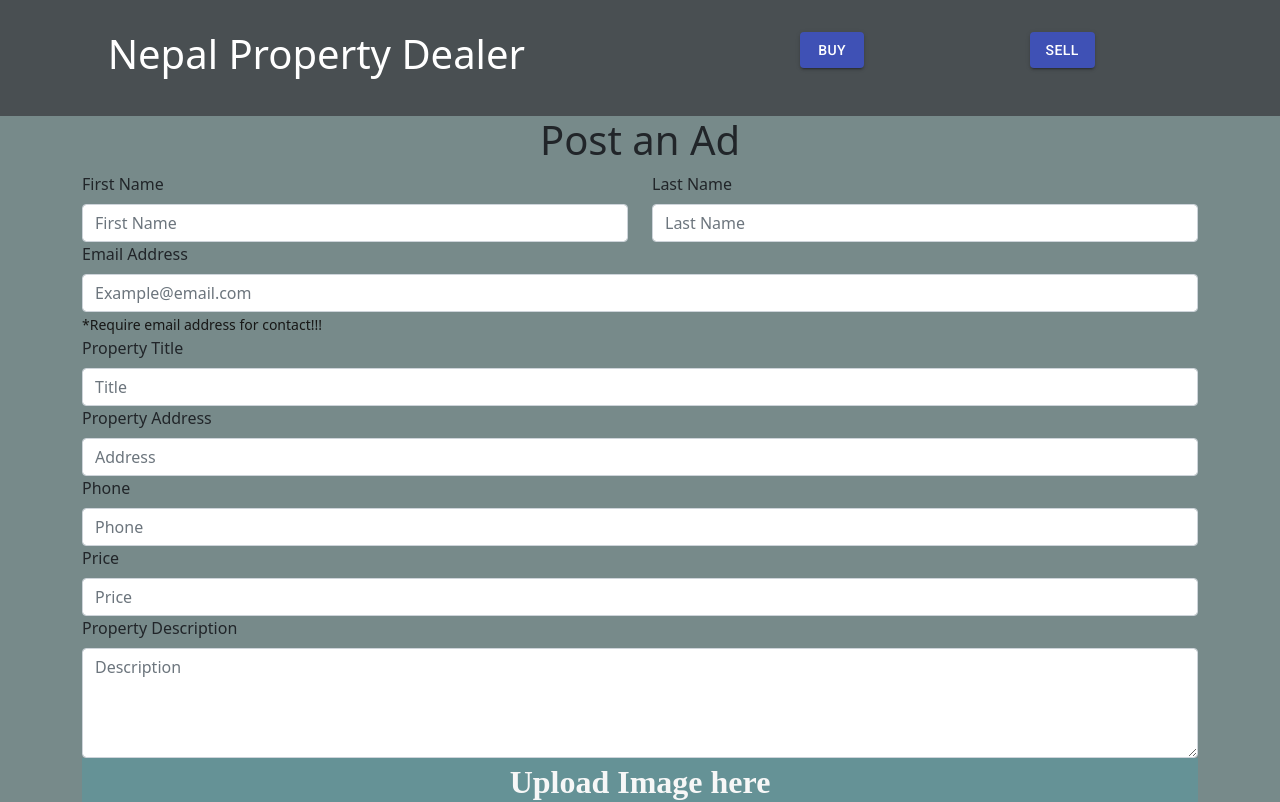
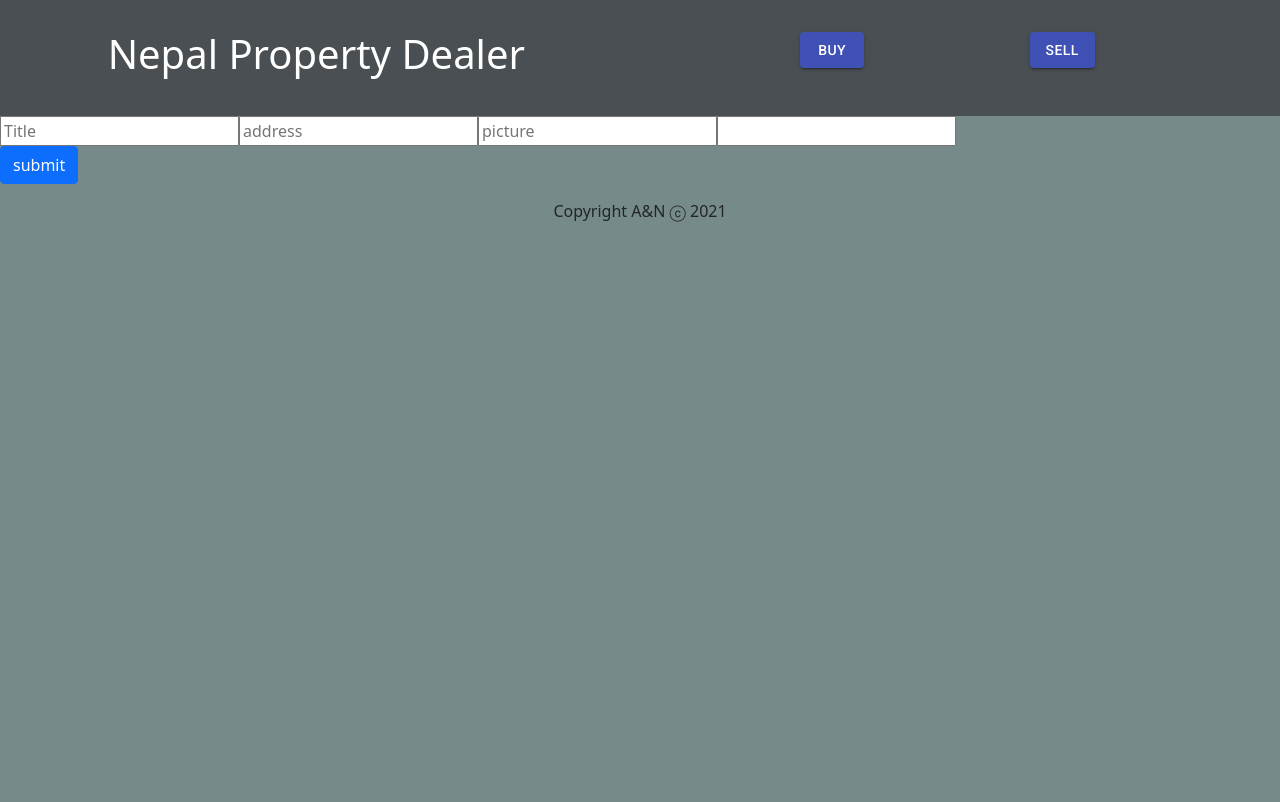
Before and after one commit to nshrestha1989/npd-frontend, a React (Create React App) app: page /sell in a window 1280 px wide. Shown: the top 802 px of the page. Built offline with nearby package versions, Linux system fonts and the light colour scheme.

Commit message:
working on posting form data to database using springboot

```diff
--- a/src/components/App.jsx
+++ b/src/components/App.jsx
@@ -1,16 +1,20 @@
-import React from "react";
+import React, { useEffect, useState } from "react";
 import Nav from "./Nav";
 import Sell from "./Sell";
 import Footer from "./Footer";
 import Home from "./RecentViews";
 import Find from "./Find";
 import Information from "./Information";
+import axios from "axios";
 
 
 import { BrowserRouter as Router, Route } from 'react-router-dom';
 
 
 function App() {
+
+
+
 
   return (
     <Router>
--- a/src/components/Find.jsx
+++ b/src/components/Find.jsx
@@ -5,15 +5,12 @@ import axios from "axios";
 import Property from "./Property";
 
 
-
-
-
 function Find() {
 
         const[property,setProperty]=useState([]);
 
         useEffect (() => {
-            axios.get("/api/property").then(response => {
+            axios.get("/npd/property").then(response => {
                 setProperty(existingProperty => {
                     return response.data;
 
@@ -23,7 +20,12 @@ function Find() {
               }, []);
 
 
+
+
+
+
     const [searchTerm, setSearchTerm ]= useState("");
+
     return (<Container>
         <div>
          <div style={{ textAlign: "center" }}>
--- a/src/components/Sell.jsx
+++ b/src/components/Sell.jsx
@@ -1,117 +1,209 @@
 import React, { useState } from "react";
 import { Form, Button, Container, Row, Col } from "react-bootstrap";
-import "../styles/sell.css"
+import "../styles/sell.css";
+import axios from "axios";
 
-function Sell() {
+function Sell(props) {
 
-    const [selectedFiles, setSelectedFiles] = useState([]);
+    //property post request frontend
+    const [property, setProperty] = useState([]);
 
-    const handleImageChange = (e) => {
-        // console.log(e.target.files[])
-        if (e.target.files) {
-            const filesArray = Array.from(e.target.files).map((file) =>
-                URL.createObjectURL(file)
-            );
+    function addProperty(newProperty) {
 
-            // console.log("filesArray: ", filesArray);
+        axios.post("/npd/property", newProperty).then(response => {
+            setProperty(prevProperty => {
+                return [...prevProperty, newProperty]
+            });
+        });
 
-            setSelectedFiles((prevImages) => prevImages.concat(filesArray));
-            Array.from(e.target.files).map(
-                (file) => URL.revokeObjectURL(file) // avoid memory leak
-            );
-        }
-    };
+    }
 
-    const renderPhotos = (source) => {
-        console.log("source: ", source);
-        return source.map((photo) => {
-            return <img src={photo} alt="" key={photo} />;
+    //crate form functions and state
+
+    const [land, setLand] = useState({
+        id: "",
+        address: "",
+        picture: "",
+        price: " ",
+        title: ""
+
+    });
+
+    function handleChange(event) {
+        const { name, value } = event.target;
+
+        setLand((prevLand) => {
+            return {
+                ...prevLand,
+                [name]: value
+            };
         });
-    };
+    }
+
+    function submitLand(event) {
+        props.onAdd(land);
+        setLand({
+            id: "",
+            address: "",
+            picture: "",
+            price: " ",
+            title: ""
+        });
+        event.preventDefault();
+    }
 
 
-    return (<div className="container-fluid">
-        <div style={{ textAlign: "center" }}>
-            <h1 >Post an Ad </h1>
-        </div>
+    return (
+        <div>
+            <form className="create-property">
 
-        <Container>
-            <Form>
+                <input
+                    name="title"
+                    onChange={handleChange}
+                    value={land.title}
+                    placeholder="Title"
+                />
 
-                <Row>
-                    <Col md>
-                        <Form.Group controlId="formfName">
-                            <Form.Label>First Name</Form.Label>
-                            <Form.Control type="fName" placeholder="First Name" />
-                        </Form.Group>
-                    </Col>
-                    <Col md>
-                        <Form.Group controlId="formLName">
-                            <Form.Label>Last Name</Form.Label>
-                            <Form.Control type="LName" placeholder="Last Name" />
-                        </Form.Group>
-                    </Col>
+                <input
+                    name="address"
+                    onChange={handleChange}
+                    value={land.address}
+                    placeholder="address"
+                />
 
-                </Row>
+                <input
+                    name="picture"
+                    onChange={handleChange}
+                    value={land.picture}
+                    placeholder="picture"
+                />
 
-                <Form.Group controlId="formEmail">
-                    <Form.Label>Email Address</Form.Label>
-                    <Form.Control type="Email" placeholder="Example@email.com" />
-                    <Form.Text style={{color:"#171716"}}>
-                        *Require email address for contact!!!
-        </Form.Text>
-                </Form.Group>
+                <input
+                    name="price"
+                    onChange={handleChange}
+                    value={land.price}
+                    placeholder="price"
+                />
 
-                <Form.Group controlId="formTitle">
-                    <Form.Label>Property Title</Form.Label>
-                    <Form.Control type="Title" placeholder="Title" />
-                </Form.Group>
+            </form>
 
-                <Form.Group controlId="formAddress">
-                    <Form.Label>Property Address</Form.Label>
-                    <Form.Control type="Address" placeholder="Address" />
-                </Form.Group>
+            <Button onClick={submitLand}>
+                submit
+              </Button>
 
 
-                <Form.Group controlId="formPhone">
-                    <Form.Label>Phone</Form.Label>
-                    <Form.Control type="Phone" pattern="[0-9]*" placeholder="Phone" />
-                </Form.Group>
+        </div>
+    );
+}
 
-                <Form.Group controlId="formPrice">
-                    <Form.Label>Price</Form.Label>
-                    <Form.Control type="Price" pattern="[0-9]*" placeholder="Price" />
-                </Form.Group>
+//     const [selectedFiles, setSelectedFiles] = useState([]);
 
-                <Form.Group controlId="formDescription">
-                    <Form.Label>Property Description</Form.Label>
-                    <Form.Control as="textarea" rows={4} placeholder="Description" />
-                </Form.Group>
+//     const handleImageChange = (e) => {
+//         // console.log(e.target.files[])
+//         if (e.target.files) {
+//             const filesArray = Array.from(e.target.files).map((file) =>
+//                 URL.createObjectURL(file)
+//             );
 
-                {/* image section */}
-                <div className="image-section">
-                    <div>
-                        <input type="file" id="file" multiple onChange={handleImageChange} />
+//             // console.log("filesArray: ", filesArray);
 
-                        <div className="heading-image">Upload Image here</div>
-                        <div className="label-holder">
-                            <label htmlFor="file" class="btn btn-primary btn-block mb-4 label">
-                                <i className="material-icons">add_a_photo</i>
-                            </label>
+//             setSelectedFiles((prevImages) => prevImages.concat(filesArray));
+//             Array.from(e.target.files).map(
+//                 (file) => URL.revokeObjectURL(file) // avoid memory leak
+//             );
+//         }
+//     };
 
-                        </div>
-                        <div className="result">{renderPhotos(selectedFiles)}</div>
-                    </div>
-                </div>
-                <Button variant="secondary" type="submit">Submit</Button>
-            </Form>
-        </Container>
+//     const renderPhotos = (source) => {
+//         console.log("source: ", source);
+//         return source.map((photo) => {
+//             return <img src={photo} alt="" key={photo} />;
+//         });
+//     };
 
 
-    </div>
-    );
+//     return (<div className="container-fluid">
+//         <div style={{ textAlign: "center" }}>
+//             <h1 >Post an Ad </h1>
+//         </div>
+
+//         <Container>
+//             <Form>
+
+//                 <Row>
+//                     <Col md>
+//                         <Form.Group controlId="formfName">
+//                             <Form.Label>First Name</Form.Label>
+//                             <Form.Control type="fName" placeholder="First Name" />
+//                         </Form.Group>
+//                     </Col>
+//                     <Col md>
+//                         <Form.Group controlId="formLName">
+//                             <Form.Label>Last Name</Form.Label>
+//                             <Form.Control type="LName" placeholder="Last Name" />
+//                         </Form.Group>
+//                     </Col>
+
+//                 </Row>
+
+//                 <Form.Group controlId="formEmail">
+//                     <Form.Label>Email Address</Form.Label>
+//                     <Form.Control type="Email" placeholder="Example@email.com" />
+//                     <Form.Text style={{color:"#171716"}}>
+//                         *Require email address for contact!!!
+//         </Form.Text>
+//                 </Form.Group>
+
+//                 <Form.Group controlId="formTitle">
+//                     <Form.Label>Property Title</Form.Label>
+//                     <Form.Control type="Title" placeholder="Title" />
+//                 </Form.Group>
+
+//                 <Form.Group controlId="formAddress">
+//                     <Form.Label>Property Address</Form.Label>
+//                     <Form.Control type="Address" placeholder="Address" />
+//                 </Form.Group>
 
 
-}
+//                 <Form.Group controlId="formPhone">
+//                     <Form.Label>Phone</Form.Label>
+//                     <Form.Control type="Phone" pattern="[0-9]*" placeholder="Phone" />
+//                 </Form.Group>
+
+//                 <Form.Group controlId="formPrice">
+//                     <Form.Label>Price</Form.Label>
+//                     <Form.Control type="Price" pattern="[0-9]*" placeholder="Price" />
+//                 </Form.Group>
+
+//                 <Form.Group controlId="formDescription">
+//                     <Form.Label>Property Description</Form.Label>
+//                     <Form.Control as="textarea" rows={4} placeholder="Description" />
+//                 </Form.Group>
+
+//                 {/* image section */}
+//                 <div className="image-section">
+//                     <div>
+//                         <input type="file" id="file" multiple onChange={handleImageChange} />
+
+//                         <div className="heading-image">Upload Image here</div>
+//                         <div className="label-holder">
+//                             <label htmlFor="file" class="btn btn-primary btn-block mb-4 label">
+//                                 <i className="material-icons">add_a_photo</i>
+//                             </label>
+
+//                         </div>
+//                         <div className="result">{renderPhotos(selectedFiles)}</div>
+//                     </div>
+//                 </div>
+//                 <Button variant="secondary" type="submit">Submit</Button>
+//             </Form>
+//         </Container>
+
+
+//     </div>
+//     );
+
+
+// }
 
 export default Sell;
--- a/src/styles/search.css
+++ b/src/styles/search.css
@@ -4,6 +4,7 @@
     align-items: center;
     flex-direction: column;
     font-family: Arial, Helvetica, sans-serif;
+
 }
 
 .Find input{
```
Also changed, not shown: src/components/Property.jsx (+0 -12 lines), 1 other file (tests, documents, lock files or other folders).
